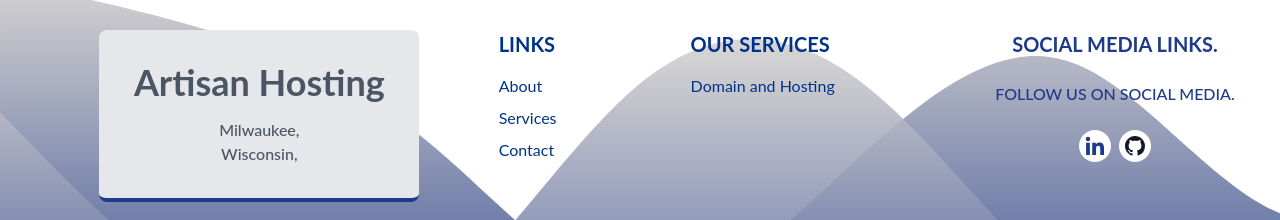
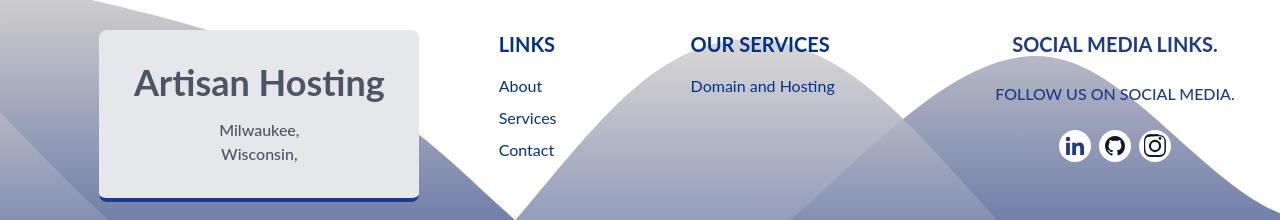
Before and after one commit to Artisan-Hosting/artisan_website, a React (Create React App) app: page / in a window 1280 px wide. Shown: the part 3310-3530 px from the top of the page. Built offline with nearby package versions, Linux system fonts and the light colour scheme.

Commit message:
ADD: Adding social icon for instance in footer

```diff
--- a/src/components/Footer.js
+++ b/src/components/Footer.js
@@ -1,5 +1,5 @@
 import React from 'react';
-import {Link} from 'react-router-dom';
+import { Link } from 'react-router-dom';
 import { HashLink } from 'react-router-hash-link';
 
 const Footer = () => {
@@ -79,6 +79,12 @@ const Footer = () => {
                                             <path d="M12 2C6.48 2 2 6.48 2 12c0 4.42 2.87 8.16 6.84 9.49.5.09.68-.22.68-.49v-1.75c-2.78.61-3.36-1.35-3.36-1.35-.45-1.14-1.1-1.44-1.1-1.44-.91-.62.07-.61.07-.61 1.01.07 1.54 1.04 1.54 1.04.89 1.52 2.33 1.08 2.91.82.09-.64.35-1.08.64-1.33-2.22-.25-4.56-1.11-4.56-4.95 0-1.09.39-1.98 1.03-2.68-.1-.25-.45-1.28.1-2.66 0 0 .84-.27 2.75 1.03.8-.22 1.66-.33 2.5-.34.84.01 1.7.12 2.5.34 1.91-1.3 2.75-1.03 2.75-1.03.55 1.38.2 2.41.1 2.66.64.7 1.03 1.59 1.03 2.68 0 3.85-2.34 4.71-4.57 4.96.36.31.68.92.68 1.84v2.73c0 .27.18.59.69.49A9.992 9.992 0 0022 12c0-5.52-4.48-10-10-10z" />
                                         </svg>
                                     </a>
+                                    <a href="https://instagram.com/artisanhosting" target="_blank" rel="noreferrer" className="rounded-full flex justify-center bg-white h-8 text-gray-900 w-8 mx-1 text-center pt-1">
+                                        <svg xmlns="http://www.w3.org/2000/svg" width="24" height="24" viewBox="0 0 24 24" className='fill-current hover:animate-pulse'>
+                                            <path d="M12 2.2c2.9 0 3.25 0 4.39.06 1.16.06 1.95.24 2.4.39.55.17.96.37 1.39.8.43.43.63.84.8 1.39.15.45.33 1.24.39 2.4.06 1.14.06 1.49.06 4.39s0 3.25-.06 4.39c-.06 1.16-.24 1.95-.39 2.4-.17.55-.37.96-.8 1.39-.43.43-.84.63-1.39.8-.45.15-1.24.33-2.4.39-1.14.06-1.49.06-4.39.06s-3.25 0-4.39-.06c-1.16-.06-1.95-.24-2.4-.39-.55-.17-.96-.37-1.39-.8-.43-.43-.63-.84-.8-1.39-.15-.45-.33-1.24-.39-2.4C2.2 15.25 2.2 14.9 2.2 12s0-3.25.06-4.39c.06-1.16.24-1.95.39-2.4.17-.55.37-.96.8-1.39.43-.43.84-.63 1.39-.8.45-.15 1.24-.33 2.4-.39 1.14-.06 1.49-.06 4.39-.06m0-2.2C9.02 0 8.67 0 7.53.06c-1.16.06-1.96.24-2.65.51-.74.29-1.36.68-1.98 1.3-.62.62-1 1.24-1.3 1.98-.27.69-.45 1.49-.51 2.65C1 8.67 1 9.02 1 12s0 3.33.06 4.47c.06 1.16.24 1.96.51 2.65.29.74.68 1.36 1.3 1.98.62.62 1.24 1 1.98 1.3.69.27 1.49.45 2.65.51 1.14.06 1.49.06 4.47.06s3.33 0 4.47-.06c1.16-.06 1.96-.24 2.65-.51.74-.29 1.36-.68 1.98-1.3.62-.62 1-1.24 1.3-1.98.27-.69.45-1.49.51-2.65.06-1.14.06-1.49.06-4.47s0-3.33-.06-4.47c-.06-1.16-.24-1.96-.51-2.65-.29-.74-.68-1.36-1.3-1.98-.62-.62-1.24-1-1.98-1.3-.69-.27-1.49-.45-2.65-.51C15.33 0 14.98 0 12 0z" />
+                                            <path d="M12 5.84A6.16 6.16 0 1012 18.16 6.16 6.16 0 0012 5.84zm0 10.12a3.96 3.96 0 110-7.92 3.96 3.96 0 010 7.92zM18.41 4.54a1.44 1.44 0 11-2.88 0 1.44 1.44 0 012.88 0z" />
+                                        </svg>
+                                    </a>
                                 </ul>
                             </div>
                         </div>
```
Lines whose indentation alone changed are shown as unchanged.
